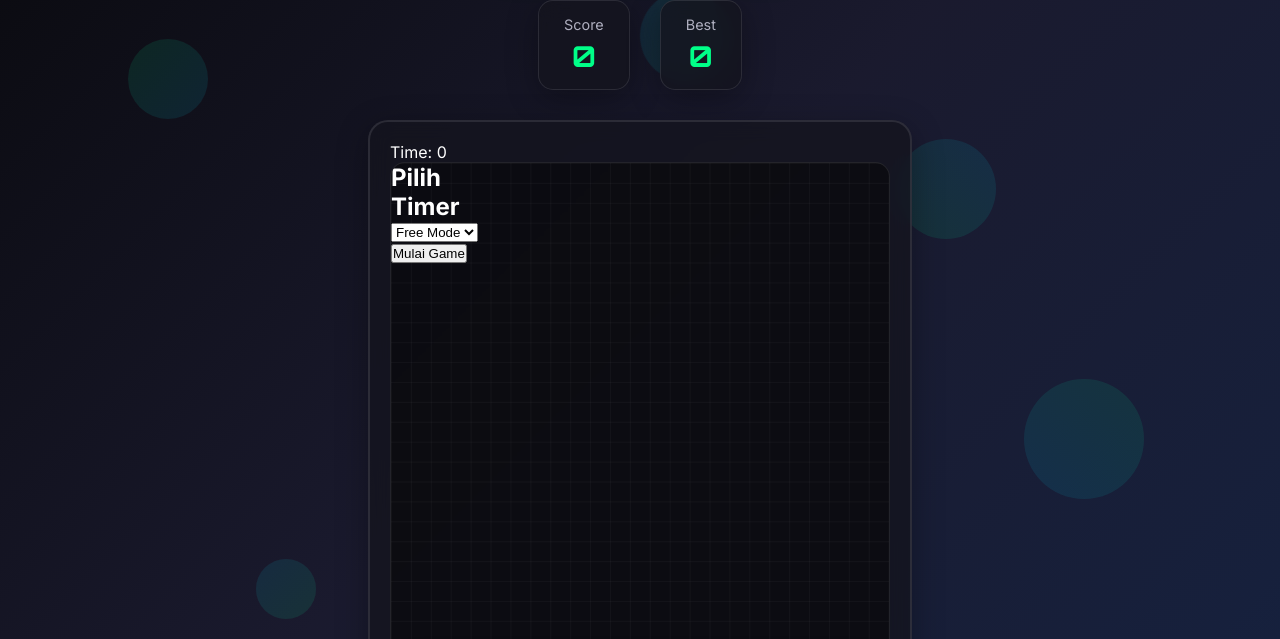
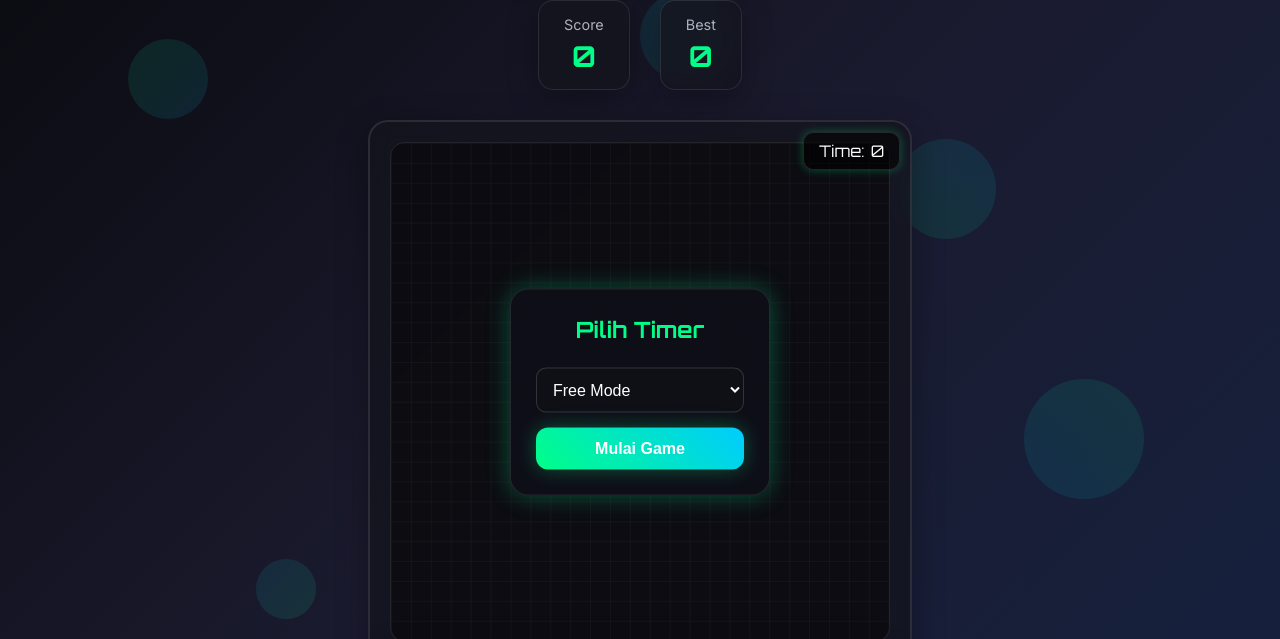
Before and after one commit to alcxaa/Snake-Game, a plain HTML site: page index.html in a window 1280 px wide. Shown: the part 101-740 px from the top of the page. Drawn offline with Linux system fonts and the light colour scheme.

Commit message:
Update style.css

```diff
--- a/style.css
+++ b/style.css
@@ -562,3 +562,83 @@ body {
 .score-animation {
   animation: scoreIncrease 0.3s ease;
 }
+
+/* === TIMER DISPLAY OVERLAY === */
+#snakeTimerDisplay {
+  position: absolute;
+  top: 10px;
+  right: 10px;
+  background: rgba(0,0,0,0.55);
+  padding: 8px 15px;
+  border-radius: 10px;
+  font-family: "Orbitron", monospace;
+  font-size: 1rem;
+  border: 1px solid rgba(255,255,255,0.12);
+  z-index: 999; /* BIAR SELALU DI DEPAN */
+  display: flex;
+  gap: 6px;
+  align-items: center;
+  box-shadow: 0 0 10px rgba(0,255,130,0.3);
+}
+
+/* === TIMER MENU (DALAM BOARD) === */
+#timerMenu {
+  display: flex;
+  flex-direction: column;
+  gap: 15px;
+  position: absolute;
+  top: 50%;
+  left: 50%;
+  transform: translate(-50%, -50%);
+  width: 260px;
+  background: rgba(15, 15, 25, 0.9);
+  border: 1px solid rgba(255,255,255,0.1);
+  padding: 25px;
+  border-radius: 18px;
+  box-shadow: 0 0 25px rgba(0,255,150,0.3);
+  z-index: 999;
+  text-align: center;
+}
+
+.timer-title {
+  font-family: "Orbitron", monospace;
+  font-size: 1.4rem;
+  color: var(--primary-color);
+  margin-bottom: 10px;
+}
+
+.timer-select {
+  padding: 12px;
+  border-radius: 10px;
+  background: #0f0f16;
+  color: white;
+  border: 1px solid rgba(255,255,255,0.15);
+  font-size: 1rem;
+}
+
+.timer-start-btn {
+  background: linear-gradient(45deg, var(--primary-color), var(--accent-color));
+  color: white;
+  padding: 12px;
+  border-radius: 12px;
+  border: none;
+  font-size: 1rem;
+  font-weight: 700;
+  cursor: pointer;
+  transition: .2s ease;
+  box-shadow: 0 0 20px rgba(0,255,150,0.3);
+}
+
+.timer-start-btn:hover {
+  transform: scale(1.05);
+  box-shadow: 0 0 30px rgba(0,255,150,0.5);
+}
+#snakeGrid {
+    position: absolute;
+    inset: 0;
+    width: 100%;
+    height: 100%;
+    display: grid;
+    grid-template: repeat(25, 1fr) / repeat(25, 1fr);
+    z-index: 1;
+}
```
